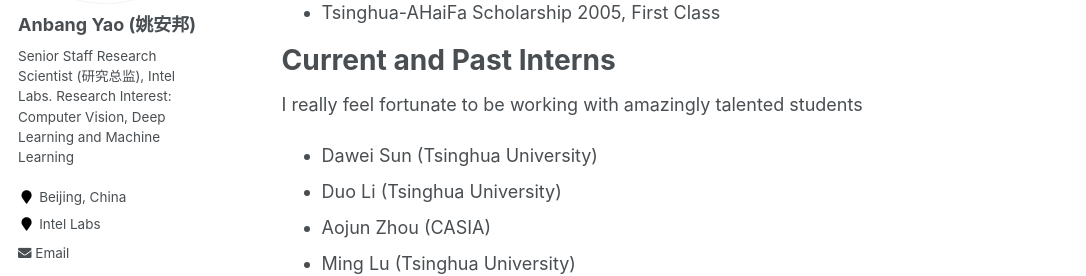
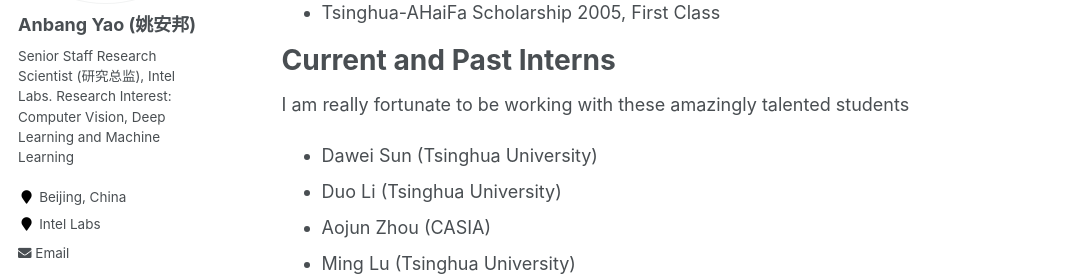
Before and after one commit to YaoAnbang/YaoAnbang.github.io, a Jekyll site: the page built from _pages/about.md, in a window 1280 px wide and 900 px high, scrolled down 2309 px. Shown: the part 166-442 px from the top of the window, without its empty margins (0-1086 px from the left). Built offline with Jekyll 4.4.1, drawn with Linux system fonts in a browser that asks for light colours; some of the changed text lies outside the part shown.

Commit message:
Update about.md

```diff
--- a/_pages/about.md
+++ b/_pages/about.md
@@ -23,7 +23,7 @@
 ***(\* Interns mentored by me, \+ Corresponding author)***
 
 + Efficient Semantic Scene Completion Network with Spatial Group Convolution. Jiahui Zhang\*, Hao Zhao\*, **Anbang Yao+**, Yurong Chen, Li Zhang and Hongen Liao. ECCV 2018 (**Oral**).
-+ Explicit Loss-Error-Aware Quantization for Low-Bit Deep Neural Networks.  Aojun Zhou\*, **Anbang Yao+**, Kuan Wang and Yurong Chen. CVPR 2018.
++ Explicit Loss-Error-Aware Quantization for Low-Bit Deep Neural Networks.  Aojun Zhou\*, **Anbang Yao+**, Kuan Wang\* and Yurong Chen. CVPR 2018.
 + Incremental Network Quantization: Towards Lossless CNNs with Low-Precision Weights. Aojun Zhou\*, **Anbang Yao+**, Yiwen Guo, Lin Xu and Yurong Chen. ICLR 2017.
 + Decoder Network over Lightweight Reconstructed Feature for Fast Semantic Style Transfer. Ming Lu\*, Hao Zhao\*, **Anbang Yao+**, Feng Xu, Yurong Chen and Li Zhang. ICCV 2017.
 + RON: Reverse Connection with Objectness Prior Networks for Object Detection. Tao Kong\*, Fuchun Sun, **Anbang Yao+**, Huaping Liu, Ming Lu* and Yurong Chen. CVPR 2017.
@@ -57,7 +57,7 @@
 Current and Past Interns
 =====
 
-I really feel fortunate to be working with amazingly talented students
+I am really fortunate to be working with these amazingly talented students
 
 + Dawei Sun (Tsinghua University)
 + Duo Li (Tsinghua University)
```
